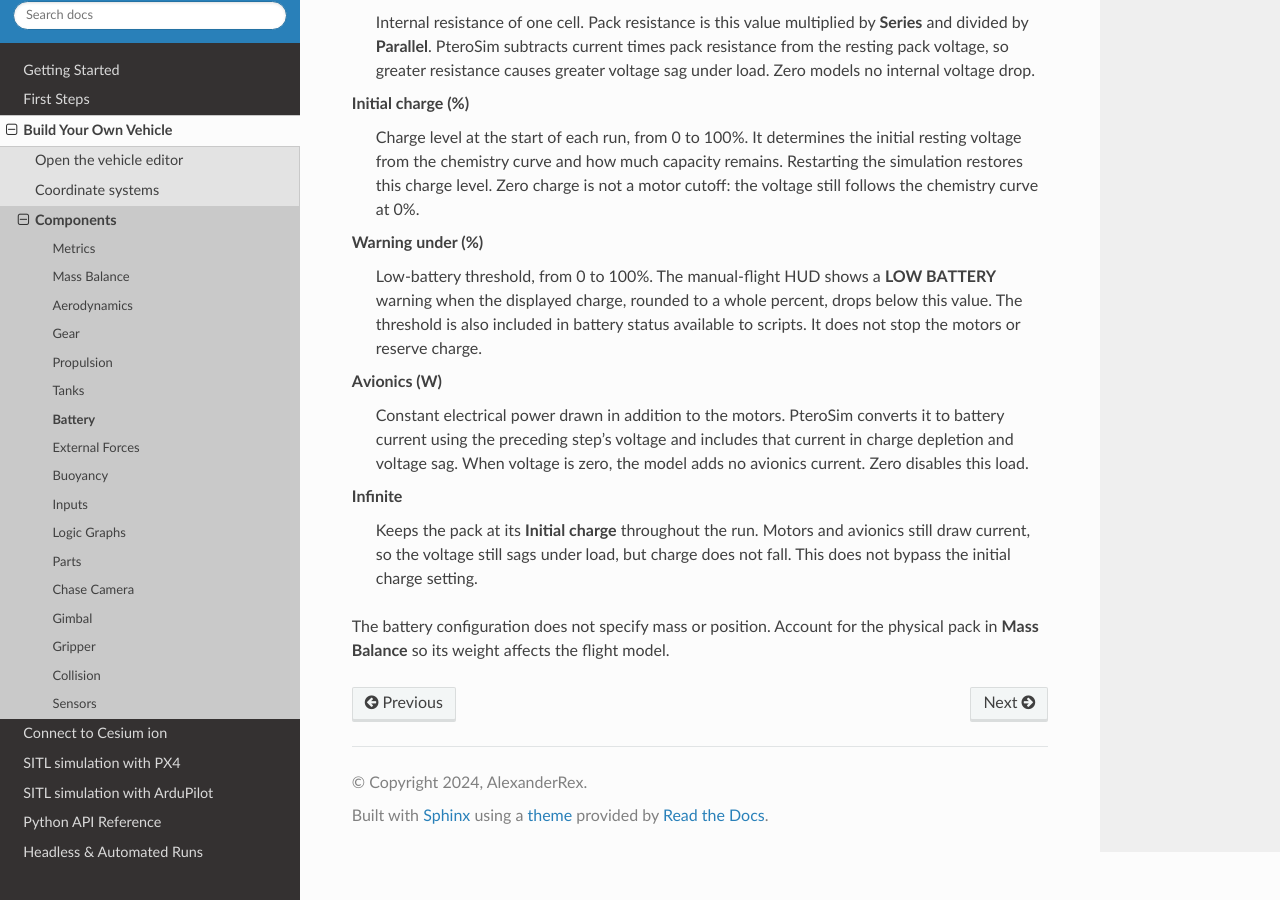
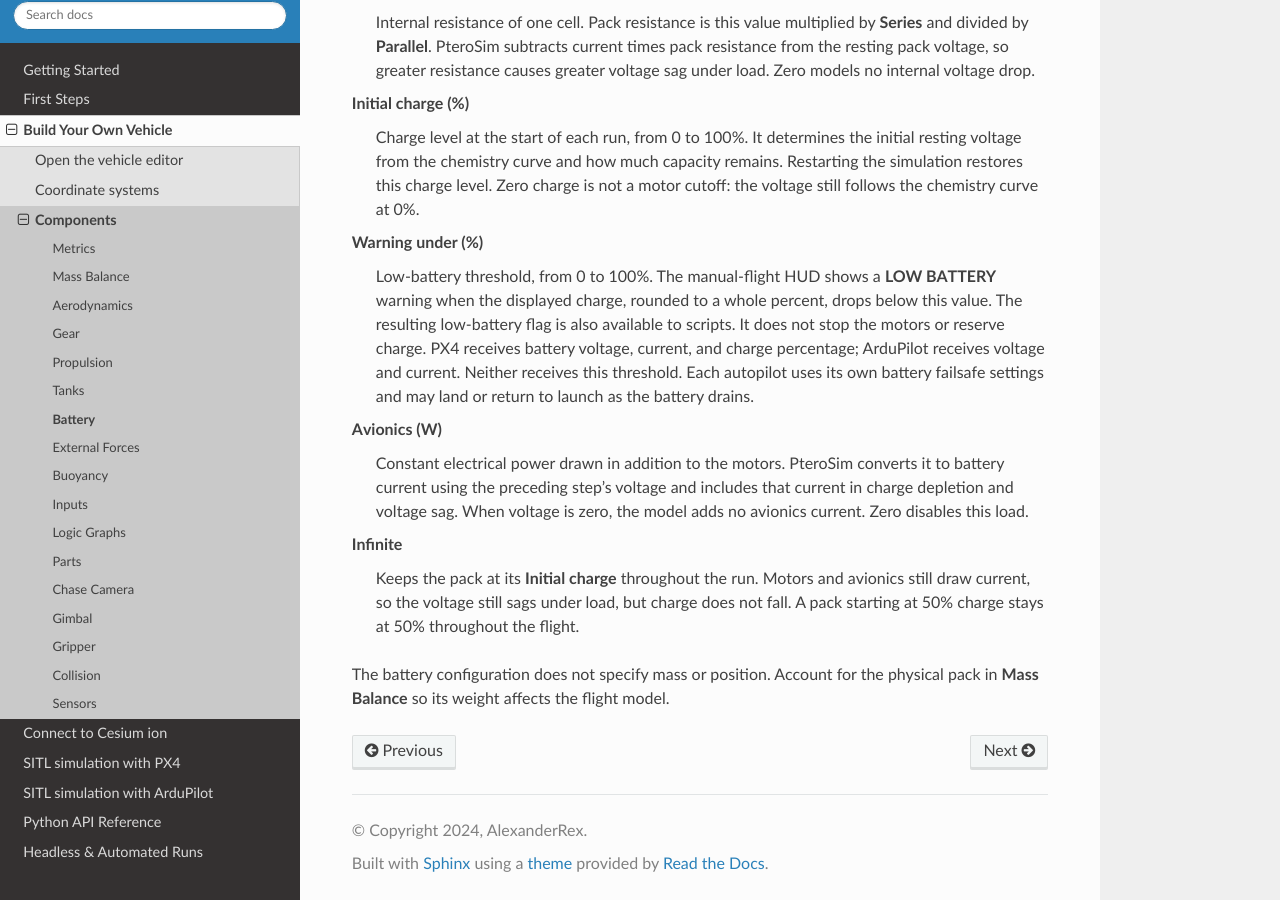
Before and after one commit to AlexanderRex/PteroSimDocs, a Sphinx documentation site: the page built from docs/source/editor/battery.rst, in a window 1280 px wide and 900 px high, scrolled down 1033 px. Built offline with Sphinx 7.4.7 and the Read the Docs theme 3.1.0, drawn with Linux system fonts in a browser that asks for light colours.

Commit message:
Clarify Battery autopilot status

```diff
--- a/docs/source/editor/battery.rst
+++ b/docs/source/editor/battery.rst
@@ -52,8 +52,12 @@ the simulation. A vehicle can have one battery pack. Add it with **+ Add** →
 **Warning under (%)**
    Low-battery threshold, from 0 to 100%. The manual-flight HUD shows a
    **LOW BATTERY** warning when the displayed charge, rounded to a whole
-   percent, drops below this value. The threshold is also included in battery
-   status available to scripts. It does not stop the motors or reserve charge.
+   percent, drops below this value. The resulting low-battery flag is also
+   available to scripts. It does not stop the motors or reserve charge.
+   PX4 receives battery voltage, current, and charge percentage; ArduPilot
+   receives voltage and current. Neither receives this threshold. Each
+   autopilot uses its own battery failsafe settings and may land or return to
+   launch as the battery drains.
 
 **Avionics (W)**
    Constant electrical power drawn in addition to the motors. PteroSim
@@ -64,7 +68,8 @@ the simulation. A vehicle can have one battery pack. Add it with **+ Add** →
 **Infinite**
    Keeps the pack at its **Initial charge** throughout the run. Motors and
    avionics still draw current, so the voltage still sags under load, but
-   charge does not fall. This does not bypass the initial charge setting.
+   charge does not fall. A pack starting at 50% charge stays at 50% throughout
+   the flight.
 
 The battery configuration does not specify mass or position. Account for the
 physical pack in **Mass Balance** so its weight affects the flight model.
```
